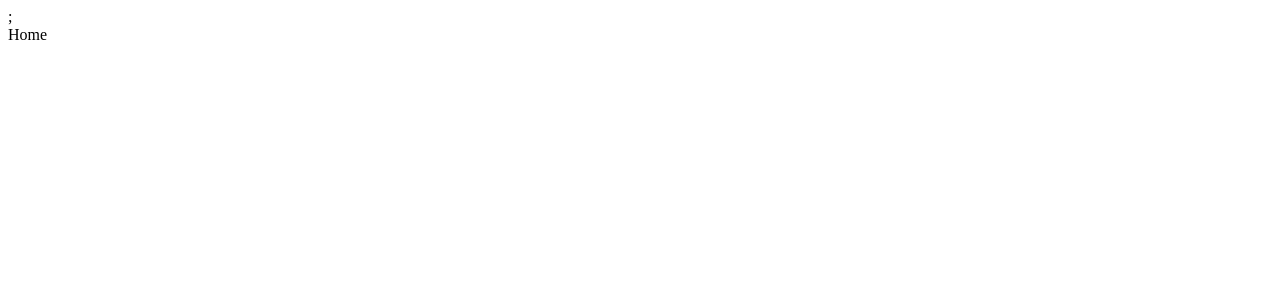
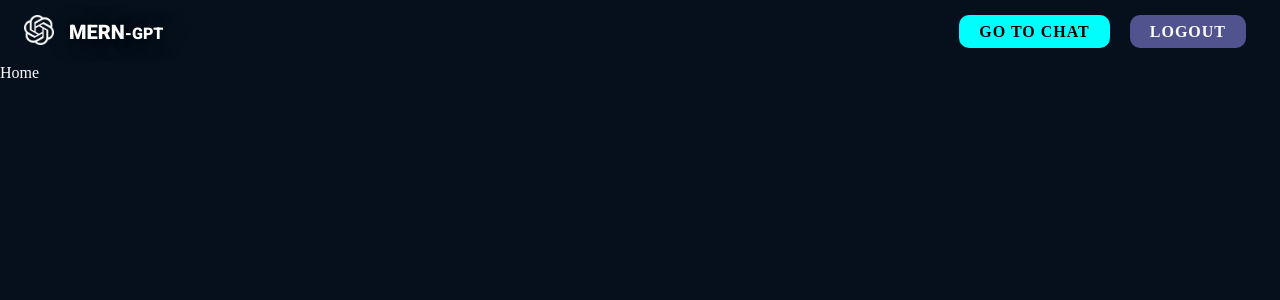
Before and after one commit to sahil-gusain/AICHATBOT, a React (Vite) app in the folder frontend/: page / in a window 1280 px wide. Shown: the top 300 px of the page. Built offline with nearby package versions, Linux system fonts and the light colour scheme.

Commit message:
header done

```diff
--- a/frontend/src/App.css
+++ b/frontend/src/App.css
@@ -1,8 +1,7 @@
 @import url('https://fonts.googleapis.com/css2?family=Roboto:ital,wght@0,100;0,300;0,400;0,500;0,700;0,900;1,100;1,300;1,400;1,500;1,700;1,900&display=swap');
 
-body{
-  background-color: white;
-}
+
+
 h1{
   color: black;
   font-family: "Roboto", sans-serif;
--- a/frontend/src/component/Headers.tsx
+++ b/frontend/src/component/Headers.tsx
@@ -1,9 +1,53 @@
-import React from 'react'
+import { AppBar, Toolbar } from '@mui/material';
+import Logo from '../shared/Logo';
+import { useAuth } from '../context/AuthContext';
+import NavigationLink from '../shared/NavigationLink';
 
 const Headers = () => {
+  const auth = useAuth();
   return (
-    <div>;</div>
-  )
-}
+    <AppBar
+      sx={{ bgcolor: "transparent", position: "static", boxShadow: "none" }}
+    >
+      <Toolbar sx={{ display: "flex" }}>
+        <Logo />
+        <div>
+          {auth?.isLoggedIn ? (
+            <>
+              <NavigationLink
+                bg="#00fffc"
+                to="/chat"
+                text="Go To Chat"
+                textColor="black"
+              />
+              <NavigationLink
+                bg="#51538f"
+                textColor="white"
+                to="/"
+                text="logout"
+                onClick={auth.logout}
+              />
+            </>
+          ) : (
+            <>
+              <NavigationLink
+                bg="#00fffc"
+                to="/login"
+                text="Login"
+                textColor="black"
+              />
+              <NavigationLink
+                bg="#51538f"
+                textColor="white"
+                to="/signup"
+                text="Signup"
+              />
+            </>
+          )}
+        </div>
+      </Toolbar>
+    </AppBar>
+  );
+};
 
 export default Headers;
--- /dev/null
+++ b/frontend/src/context/AuthContext.tsx
@@ -0,0 +1,26 @@
+import { ReactNode, createContext,useContext,useEffect,useState } from "react";
+import { User,UserAuth } from "../utils/types";
+
+
+const AuthContext = createContext<UserAuth|null>(null);
+
+export const AuthProvider = ({ children }: { children: ReactNode }) =>{
+    const [user,setUser] =useState<User|null>(null);
+    const [isLoggedIn,serisLoggedIn] =useState(true);
+
+    useEffect(()=>{},[]);
+    const login = async (email:string,password:string)=> {};
+    const signup = async (name:string,email:string,password:string)=>{};
+    const logout = async()=>{};
+
+    const value={
+        user,
+        isLoggedIn,
+        login,
+        logout,
+        signup,
+    };
+    return <AuthContext.Provider value={value}>{children}</AuthContext.Provider>;
+};
+
+export const useAuth = ()=>useContext(AuthContext)
--- a/frontend/src/index.css
+++ b/frontend/src/index.css
@@ -0,0 +1,21 @@
+html,
+body {
+  margin: 0;
+  padding: 0;
+  background: #05101c;
+  color: white;
+  font-family: "Roboto Slab", serif;
+}
+.image-logo{
+    filter: invert(100%);
+}
+.nav-link {
+    font-weight: 600;
+    text-transform: uppercase;
+    margin-right: 10px;
+    margin-left: 10px;
+    padding: 8px 20px;
+    border-radius: 10px;
+    text-decoration: none;
+    letter-spacing: 1px;
+  }
--- a/frontend/src/main.tsx
+++ b/frontend/src/main.tsx
@@ -4,6 +4,7 @@ import App from './App.tsx'
 import './index.css'
 import { ThemeProvider, createTheme } from '@mui/material'
 import {BrowserRouter} from  'react-router-dom'
+import { AuthProvider } from './context/AuthContext.tsx'
 
 const theme = createTheme({
   typography:{
@@ -13,10 +14,14 @@ const theme = createTheme({
 });
 ReactDOM.createRoot(document.getElementById('root')!).render(
   <React.StrictMode>
-    <BrowserRouter>
-      <ThemeProvider theme={theme}>
-      <App />
-      </ThemeProvider>
-    </BrowserRouter>
+    <AuthProvider>
+      <BrowserRouter>
+
+          <ThemeProvider theme={theme}>
+            <App />
+          </ThemeProvider>
+
+      </BrowserRouter>
+    </AuthProvider>
   </React.StrictMode>,
 )
--- a/frontend/src/pages/Home.tsx
+++ b/frontend/src/pages/Home.tsx
@@ -1,10 +1,12 @@
-import React from 'react'
-
+import { useAuth } from '../context/AuthContext';
 
 const Home = () => {
+  console.log(useAuth()?.isLoggedIn)
   return (
+    <>
+      <div>Home</div>
+    </>
 
-    <div>Home</div>
   )
 }
 
--- /dev/null
+++ b/frontend/src/shared/Logo.tsx
@@ -0,0 +1,36 @@
+import { Link } from "react-router-dom";
+import Typography from "@mui/material/Typography";
+const Logo = () => {
+  return (
+    <div
+      style={{
+        display: "flex",
+        marginRight: "auto",
+        alignItems: "center",
+        gap: "15px",
+      }}
+    >
+      <Link to={"/"}>
+        <img
+          src="openai.png"
+          alt="openai"
+          width={"30px"}
+          height={"30px"}
+          className="image-logo"
+        />
+      </Link>{" "}
+      <Typography
+        sx={{
+          display: { md: "block", sm: "none", xs: "none" },
+          mr: "auto",
+          fontWeight: "800",
+          textShadow: "2px 2px 20px #000",
+        }}
+      >
+        <span style={{ fontSize: "20px" }}>MERN</span>-GPT
+      </Typography>
+    </div>
+  );
+};
+
+export default Logo;
--- /dev/null
+++ b/frontend/src/shared/NavigationLink.tsx
@@ -0,0 +1,16 @@
+import { Link } from "react-router-dom"
+import { navprop } from "../utils/types"
+
+
+const NavigationLink = (navProp:navprop) => {
+  return (
+    <Link
+      onClick={navProp.onClick}
+      className="nav-link"
+      to={navProp.to}
+      style={{background:navProp.bg,color:navProp.textColor}}
+    >{navProp.text}</Link>
+  )
+}
+
+export default NavigationLink;
--- /dev/null
+++ b/frontend/src/utils/types.ts
@@ -0,0 +1,18 @@
+export type User ={
+    name:string;
+    email:string;
+};
+export type UserAuth ={
+    isLoggedIn:boolean;
+    user:User|null;
+    login: (email:string,password:string)=>Promise<void>;
+    signup:(name:string,email:string,password:string)=>Promise<void>;
+    logout:()=>Promise<void>;
+};
+export type navprop = {
+    to:string;
+    bg:string;
+    text:string;
+    textColor:string;
+    onClick?:() => Promise<void>;
+};
```
